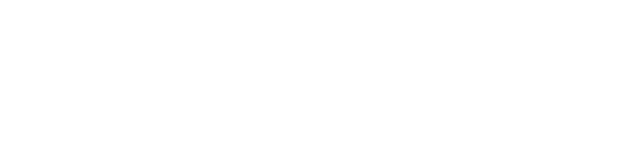
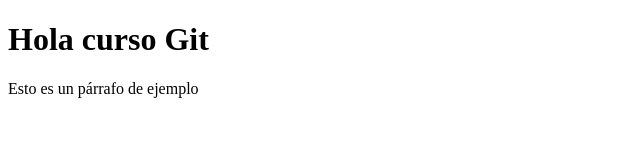
Before and after one commit to giantata/EmpresaA, a plain HTML site: page index.html in a window 1280 px wide. Shown: the whole page, without its empty margins (0-640 px from the left). Drawn offline with Linux system fonts and the light colour scheme.

Commit message:
Agregado parrafo, Primer titulo

```diff
--- a/index.html
+++ b/index.html
@@ -7,5 +7,10 @@
 </head>
 <body>
 
+    <h1>Hola curso Git</h1>
+    <p>Esto es un párrafo de ejemplo</p>
+
+
+
 </body>
 </html>
```
